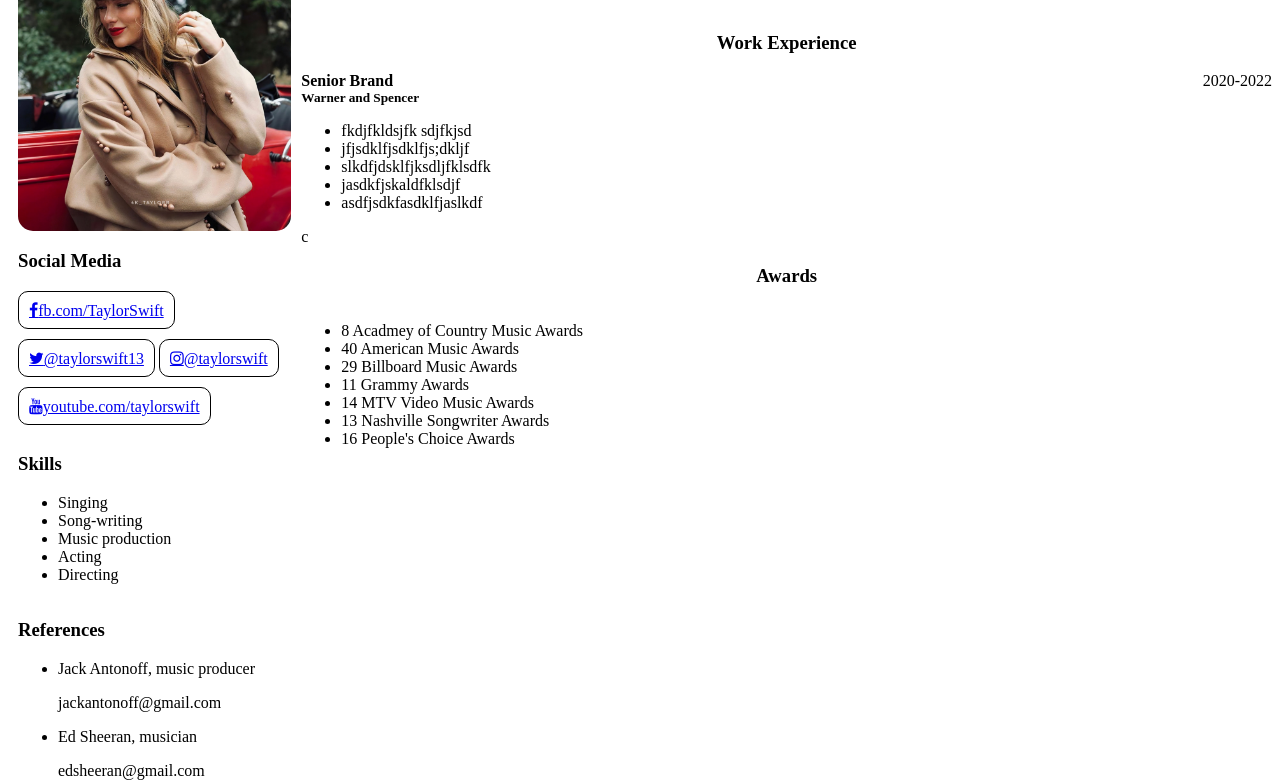
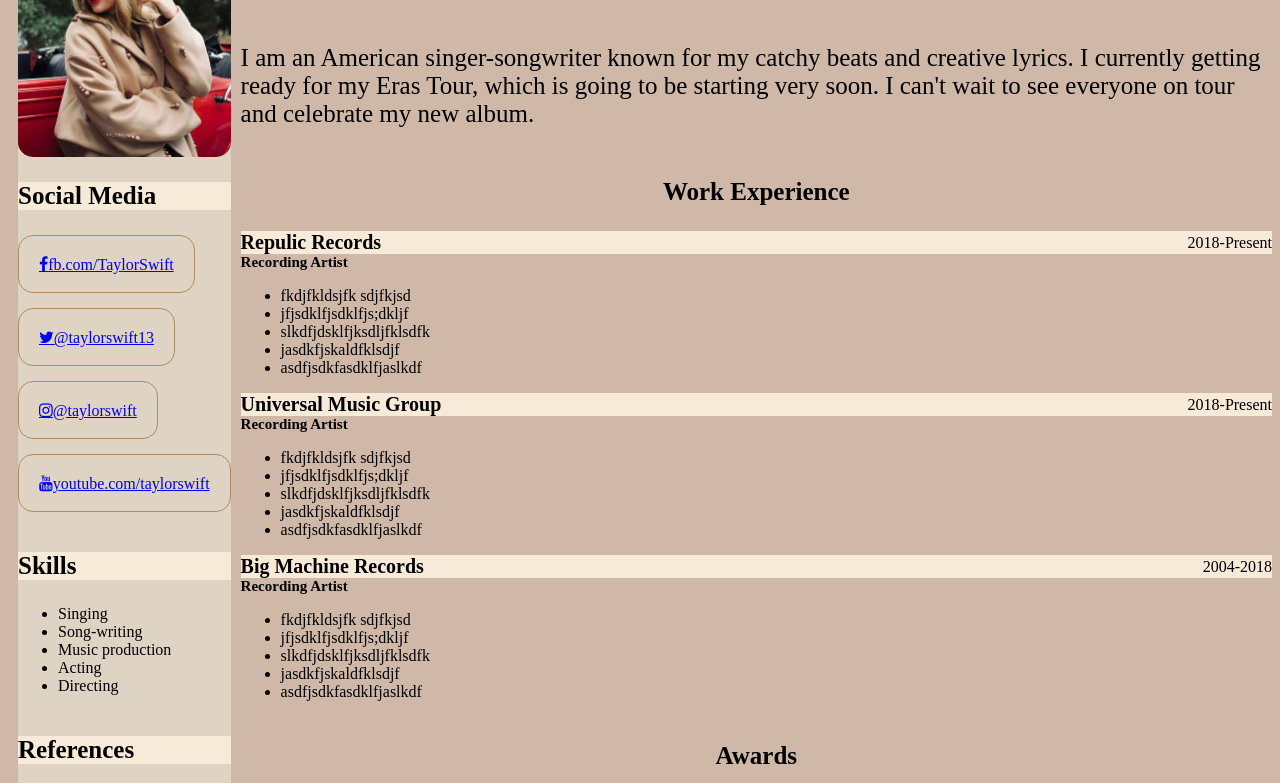
Before and after one commit to brookecowey/web101_Brooke_Cowey, a plain HTML site: page newresume.html in a window 1280 px wide. Shown: the part 130-913 px from the top of the page. Drawn offline with Linux system fonts and the light colour scheme.

Commit message:
updated css

```diff
--- a/newresume.css
+++ b/newresume.css
@@ -1,11 +1,13 @@
 body{
   display: flex;
+  background-color: #D0B8A8;
 }
 aside{
 display: flex;
 flex-direction: column;
 width: 300px;
 margin: 10px;
+background-color: #DFD3C3;
 }
 .image-container {
   width: 100%;
@@ -24,16 +26,17 @@
 }
 
 .fa {
-  border: 1px solid black;
-  border-radius: 10px;
-  margin-bottom: 10px;
-  padding: 10px;
+  border: 1px solid rgb(172, 140, 98);
+  border-radius: 15px;
+  margin-bottom: 15px;
+  padding: 20px;
 }
 
 .experience-title {
   display: flex;
   justify-content: space-between;
   align-items: center;
+  background-color: #F8EAD8;
 }
 h4, h5 {
   margin: 0;
@@ -46,4 +49,39 @@
 
 main section h1,h3 {
   align-self: center;
+
 }
+
+.bio{
+  font-size: 25px;
+}
+
+h1{
+  font-size: 50px;
+}
+
+.skills {
+  background-color: #F8EAD8
+}
+
+.references {
+  background-color: #F8EAD8;
+}
+.socials {
+  background-color: #F8EAD8;
+}
+.records {
+  background-color: #F8EAD8;
+}
+
+h3 {
+  font-size: 25px;
+}
+
+h5 {
+  font-size: 15px;
+}
+
+h4 {
+  font-size: 20px;
+}
--- a/newresume.html
+++ b/newresume.html
@@ -20,7 +20,7 @@
         <!-- Add icon library -->
 
         <!-- Add font awesome icons -->
-        <h3>Social Media</h3>
+        <h3 class="socials">Social Media</h3>
         <div>
           <a href="#" class="fa fa-facebook">fb.com/TaylorSwift</a>
           <a href="#" class="fa fa-twitter">@taylorswift13</a>
@@ -29,7 +29,7 @@
         </div>
       </section>
       <section>
-        <h3>Skills</h3>
+        <h3 class="skills">Skills</h3>
         <ul>
           <li>Singing</li>
           <li>Song-writing</li>
@@ -39,7 +39,7 @@
         </ul>
       </section>
       <section>
-        <h3>References</h3>
+        <h3 class="references">References</h3>
         <ul>
           <li>
             Jack Antonoff, music producer
@@ -56,21 +56,21 @@
     <main>
       <section>
         <h1>Taylor Swift</h1>
-        <p>
+        <p class="bio">
           I am an American singer-songwriter known for my catchy beats and
           creative lyrics. I currently getting ready for my Eras Tour, which is
-          going to be starting very soon.
+          going to be starting very soon. I can't wait to see everyone on tour and celebrate my new album.
         </p>
       </section>
       <section>
         <h3>Work Experience</h3>
         <div>
           <div class="experience-title">
-            <h4>Senior Brand</h4>
-            <span> 2020-2022 </span>
+            <h4>Repulic Records</h4>
+            <span> 2018-Present </span>
           </div>
           <h5>
-            Warner and Spencer
+            Recording Artist
           </h5>
           <ul>
             <li>fkdjfkldsjfk sdjfkjsd</li>
@@ -79,7 +79,35 @@
             <li>jasdkfjskaldfklsdjf</li>
             <li>asdfjsdkfasdklfjaslkdf</li>
           </ul>
-          c
+          <div class="experience-title">
+            <h4>Universal Music Group</h4>
+            <span> 2018-Present </span>
+          </div>
+          <h5>
+            Recording Artist
+          </h5>
+          <ul>
+            <li>fkdjfkldsjfk sdjfkjsd</li>
+            <li>jfjsdklfjsdklfjs;dkljf</li>
+            <li>slkdfjdsklfjksdljfklsdfk</li>
+            <li>jasdkfjskaldfklsdjf</li>
+            <li>asdfjsdkfasdklfjaslkdf</li>
+          </ul>
+          <div class="experience-title">
+            <h4>Big Machine Records</h4>
+            <span> 2004-2018 </span>
+          </div>
+          <h5>
+            Recording Artist
+          </h5>
+          <ul>
+            <li>fkdjfkldsjfk sdjfkjsd</li>
+            <li>jfjsdklfjsdklfjs;dkljf</li>
+            <li>slkdfjdsklfjksdljfklsdfk</li>
+            <li>jasdkfjskaldfklsdjf</li>
+            <li>asdfjsdkfasdklfjaslkdf</li>
+          </ul>
+
         </div>
       </section>
       <section>
```
